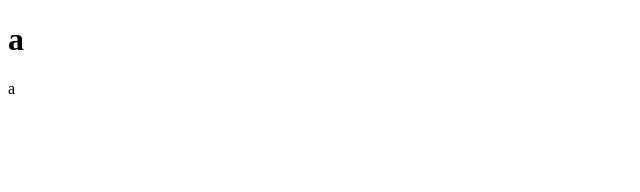
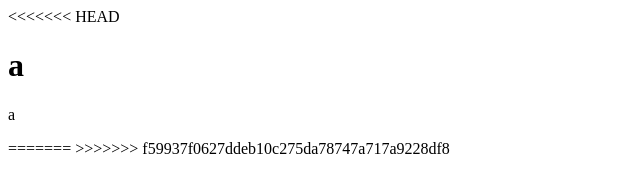
Before and after one commit to franciscolir/wireframe, a plain HTML site: page main.html in a window 1280 px wide. Shown: the whole page, without its empty margins (0-640 px from the left). Drawn offline with Linux system fonts and the light colour scheme.

Commit message:
pull cambio manuel

```diff
--- a/main.html
+++ b/main.html
@@ -7,9 +7,13 @@
 </head>
 
 <body>
+<<<<<<< HEAD
 <h1 >a</h1>
 <p >a </p>
 
+=======
+
+>>>>>>> f59937f0627ddeb10c275da78747a717a9228df8
 </body>
 
 </html>
--- a/style.css
+++ b/style.css
@@ -0,0 +1 @@
+h1
```
